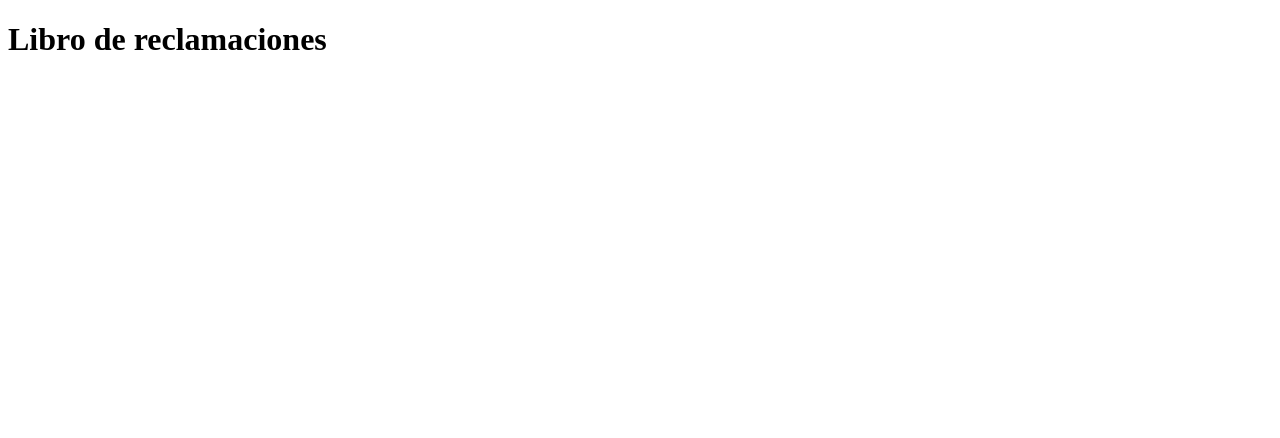
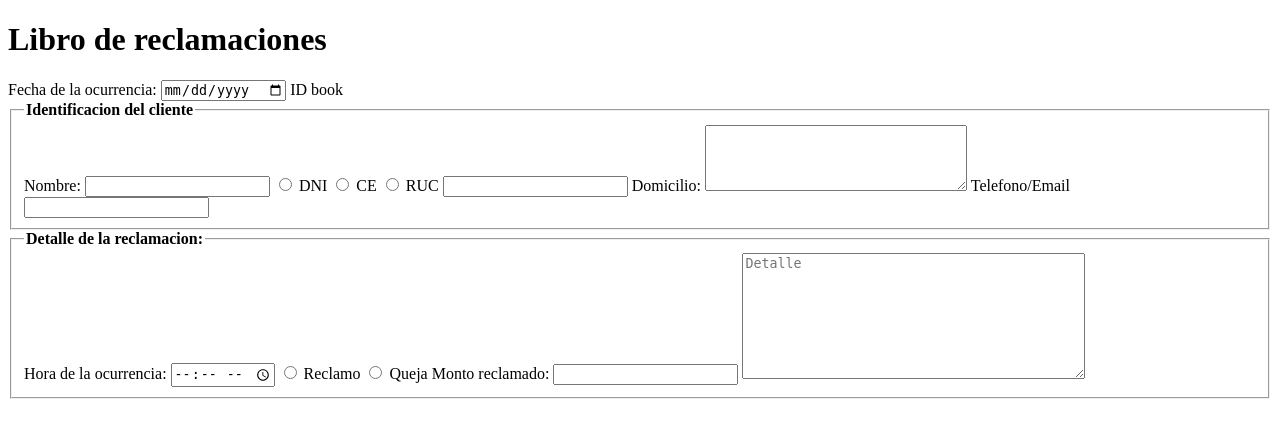
Before and after one commit to thublack-cmd/book_clain, a Flask app: page / in a window 1280 px wide. Shown: the top 438 px of the page. Run offline with Flask 2, Linux system fonts and the light colour scheme.

Commit message:
se agrego vista de cliente pero falta terminarla, falta diseno y mejorar formularios

```diff
--- a/main.py
+++ b/main.py
@@ -1,7 +1,11 @@
 from flask import Flask, render_template
+
+from datetime import date
+
+now = (date.today()).strftime('%d-%m-%Y')
 
 app = Flask(__name__)
 
 @app.route('/')
-def hello():
-    return render_template('hello.html')
+def client_view():
+    return render_template('cliente.html', dia=now)
--- a/templates/hello.html
+++ b/templates/base.html
@@ -3,9 +3,13 @@
 <head>
     <meta charset="UTF-8">
     <meta="viewport" content="width=device-width, initial-scale=1.0">
-    <title>Libro de reclamaciones || Cubatta</title>
+
+    {% block title %}
+    {% endblock %}
+
 </head>
 <body>
-    <h1>Libro de reclamaciones</h1>
+    {% block body_content %}
+    {% endblock %}
 </body>
 </html>
--- /dev/null
+++ b/templates/cliente.html
@@ -0,0 +1,56 @@
+{% extends 'base.html' %}
+
+{% block title %}
+    <title>Libro de reclamaciones || Cubatta</title>
+{% endblock %}
+
+{% block body_content %}
+    <h1>Libro de reclamaciones</h1>
+
+    <form action="" method="post">
+        <label for="date_id">Fecha de la ocurrencia:</label>
+        <input type="date" name="date" id="date_id" value="" required>
+        <label for="id_sheet">ID book</label>
+        <input type="hidden" name="nro_sheet" id="id_sheet" value="database">
+
+        <fieldset>
+            <legend><strong>Identificacion del cliente</strong></legend>
+            <label for="name_id">Nombre:</label>
+            <input type="text" name="name" id="name_id" value="" required>
+
+            <input type="radio" id="dni" name="type_doc" value="DNI">
+            <label for="type_doc">DNI</label>
+
+            <input type="radio" id="ce" name="type_doc" value="CE">
+            <label for="type_doc">CE</label>
+
+            <input type="radio" id="ruc" name="type_doc" value="ruc">
+            <label for="type_doc">RUC</label>
+            <input type="number" name="document" id="document_id" maxlength="10"
+                value="" required>
+
+            <label for="domicilio_id">Domicilio:</label>
+            <textarea name="domicilio" id="domicilio_id" rows="4" cols="30" required></textarea>
+            <label for="contact_id">Telefono/Email</label>
+            <input type="text" name="contact" id="contact_id" value="" required>
+        </fieldset>
+
+        <fieldset>
+            <legend><strong>Detalle de la reclamacion:</strong></legend>
+            <label for="time_id">Hora de la ocurrencia:</label>
+            <input type="time" name="time" id="time_id" value="">
+            <input type="radio" id="reclamo" name="type_obj" value="reclamo">
+            <label for="reclamo">Reclamo</label>
+            <input type="radio" id="queja" name="type_obj" value="queja">
+            <label for="queja">Queja</label>
+            <label for="request_id">Monto reclamado:</label>
+            <input type="number" name="amount" id="request_id" value="">
+            <label for="detail_id"></label>
+            <textarea name="detalle" id="detail_id" placeholder="Detalle"
+                rows="8" cols="40" required></textarea>
+        </fieldset>
+
+
+    </form>
+
+{% endblock %}
```
Also changed, not shown: static/css/styles.css (added).
